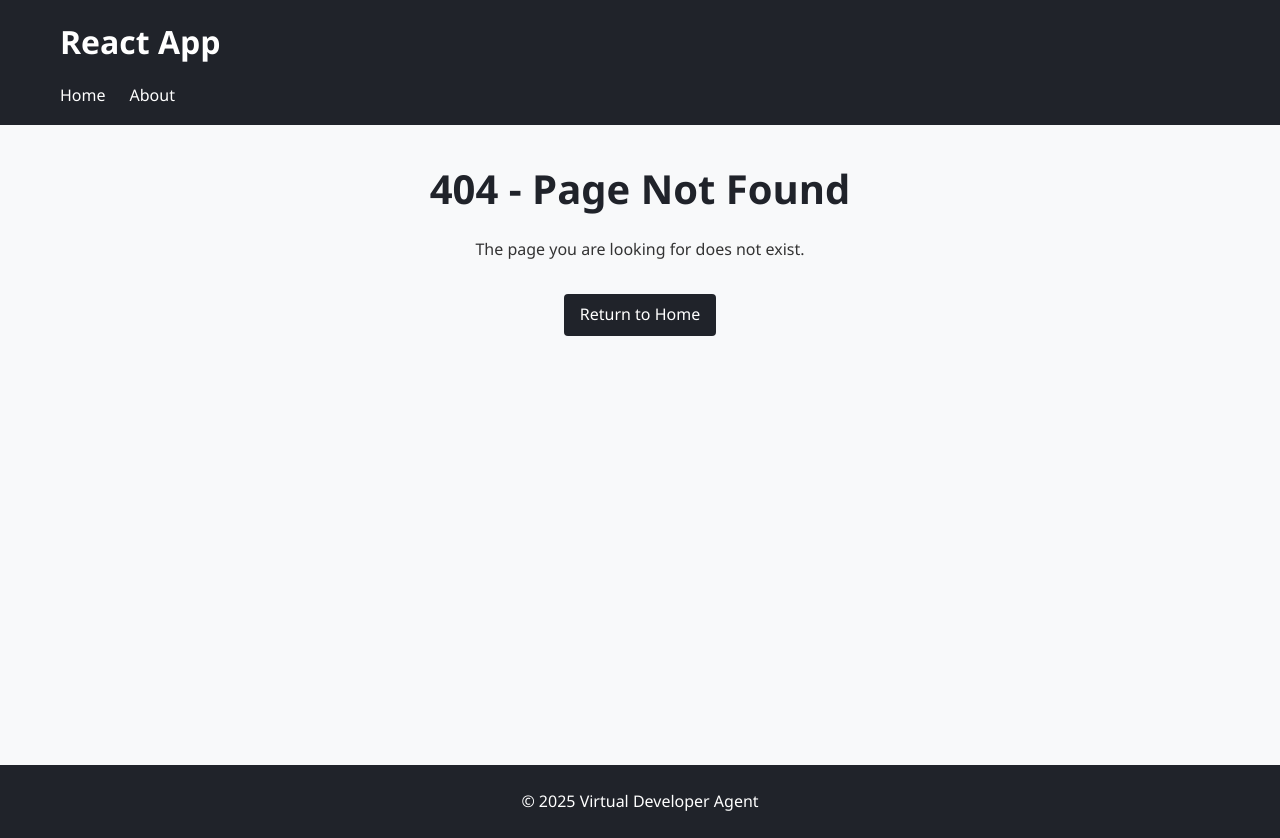
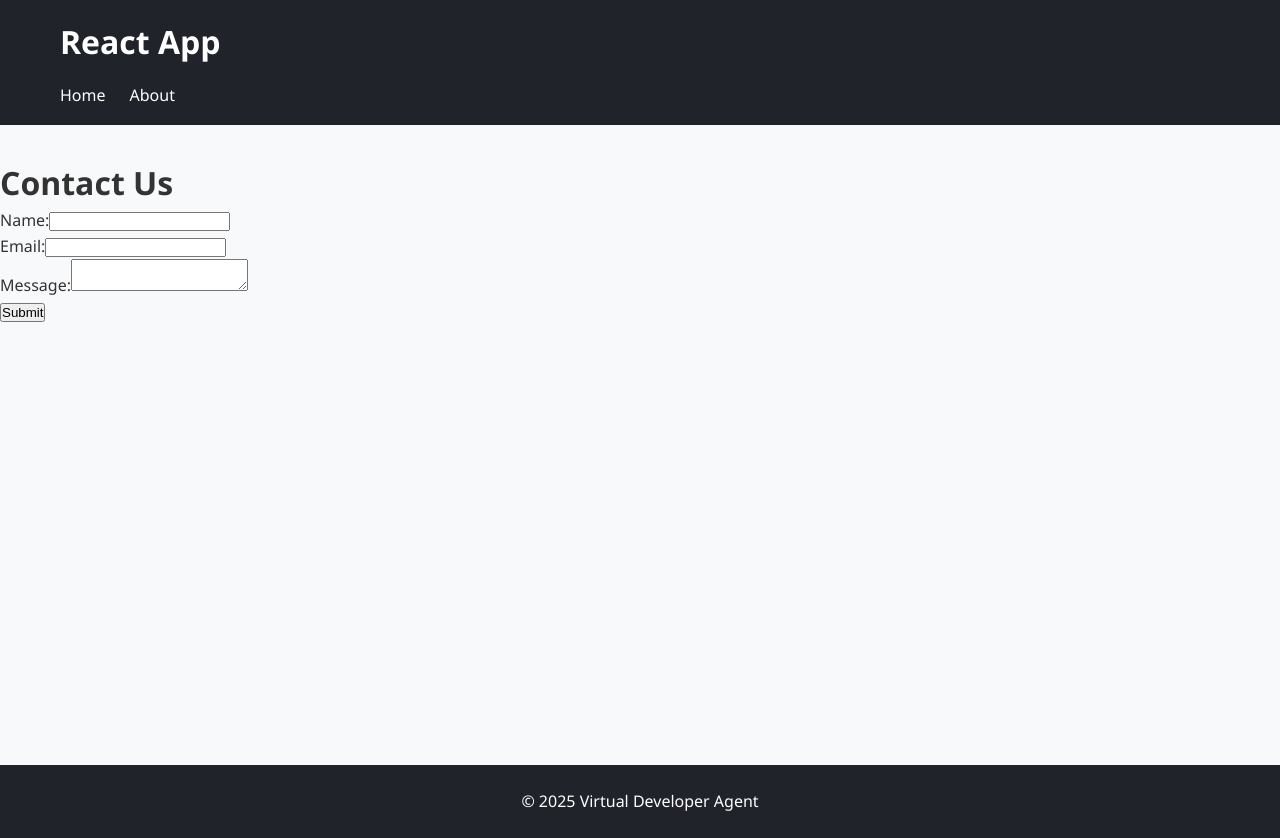
Before and after one commit to grinsteindavid/boilerplate-react-app, a React (Create React App) app: page /contact in a window 1280 px wide. Before the commit this address had no page. Built offline with nearby package versions, Linux system fonts and the light colour scheme.

Commit message:
chore(DP-4): implement task and tests

```diff
--- a/src/App.js
+++ b/src/App.js
@@ -4,6 +4,7 @@ import './App.css';
 import Home from './pages/Home';
 import About from './pages/About';
 import NotFound from './pages/NotFound';
+import ContactPage from './pages/ContactPage';
 import Header from './components/Header';
 import Footer from './components/Footer';
 import logger from './utils/logger';
@@ -23,6 +24,7 @@ function App() {
           <Routes>
             <Route path="/" element={<Home />} />
             <Route path="/about" element={<About />} />
+            <Route path="/contact" element={<ContactPage />} />
             <Route path="*" element={<NotFound />} />
           </Routes>
         </main>
--- /dev/null
+++ b/src/pages/ContactPage.jsx
@@ -0,0 +1,37 @@
+import React from 'react';
+import PropTypes from 'prop-types';
+import logger from '../utils/logger';
+
+/**
+ * ContactPage - A simple contact page with a form.
+ * @returns {React.Element} Rendered contact page.
+ */
+const ContactPage = () => {
+  logger.debug('Rendering ContactPage');
+  return (
+    <div className="contact-page">
+      <h1>Contact Us</h1>
+      <form data-testid="contact-form">
+        <div>
+          <label htmlFor="name">Name:</label>
+          <input type="text" id="name" name="name" />
+        </div>
+        <div>
+          <label htmlFor="email">Email:</label>
+          <input type="email" id="email" name="email" />
+        </div>
+        <div>
+          <label htmlFor="message">Message:</label>
+          <textarea id="message" name="message"></textarea>
+        </div>
+        <button type="submit">Submit</button>
+      </form>
+    </div>
+  );
+};
+
+ContactPage.propTypes = {};
+
+ContactPage.defaultProps = {};
+
+export default ContactPage;
```
Also changed, not shown: 1 other file (tests, documents, lock files or other folders).
